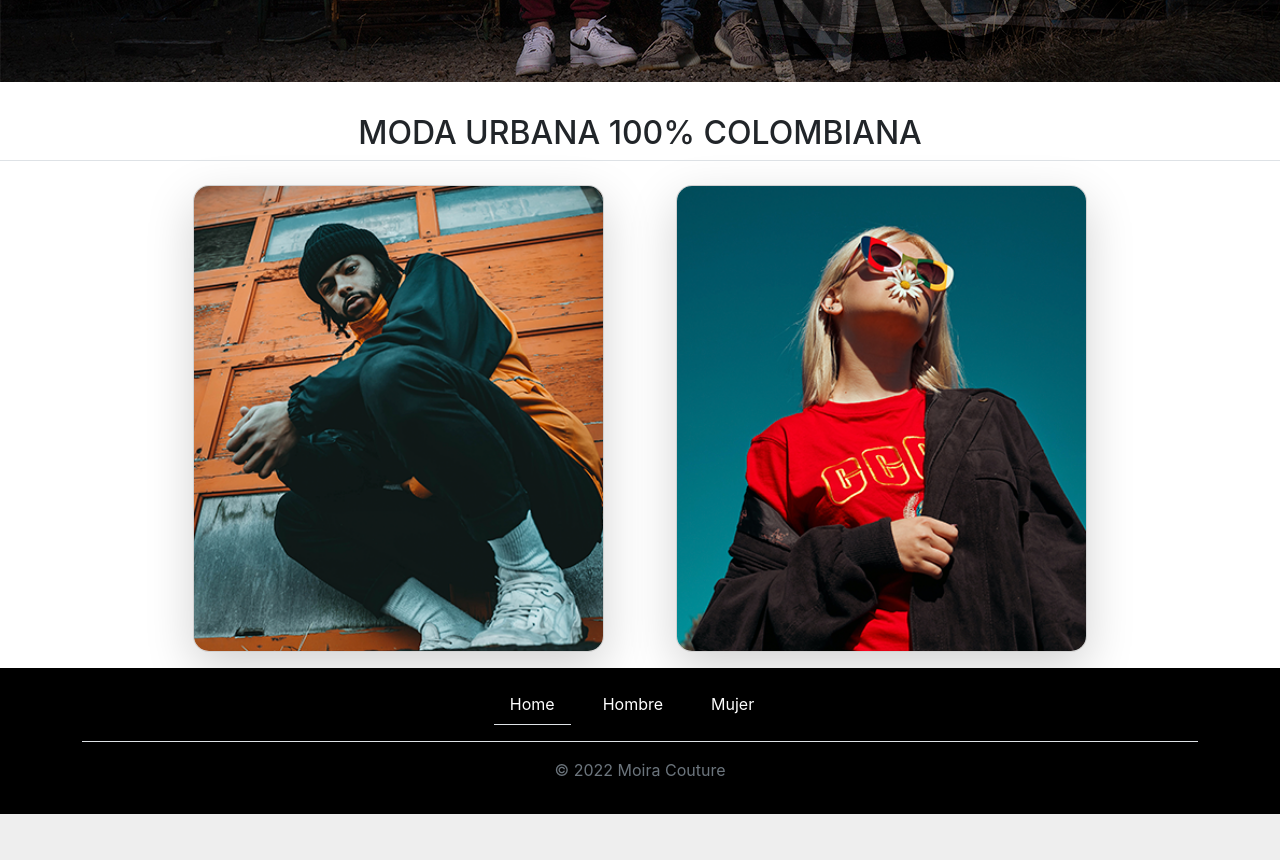
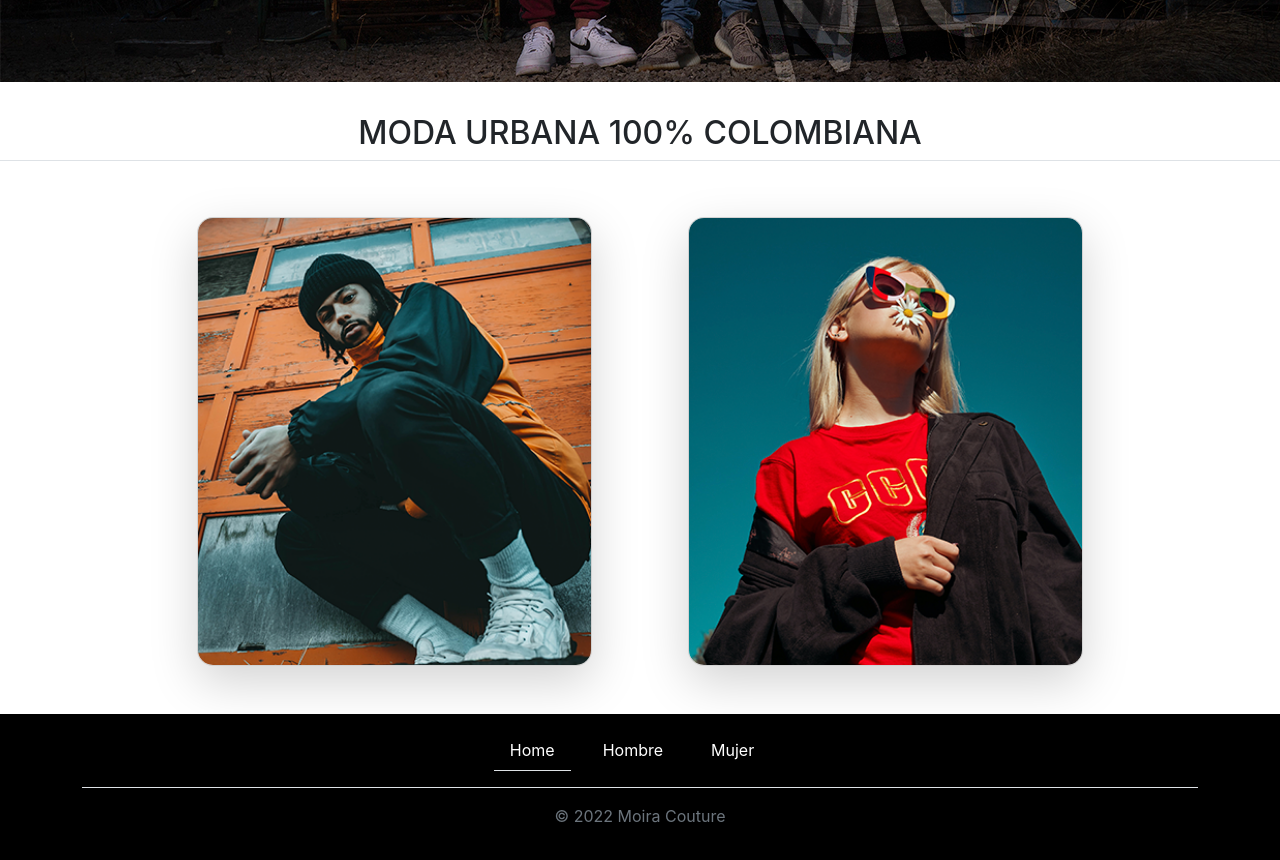
Before and after one commit to IsaacBenitez/MoiraCouture, a React (Create React App) app: page / in a window 1280 px wide. Shown: the part 720-1580 px from the top of the page. Before the commit the page ends 1534 px from the top, so only its background shows below. Built offline with nearby package versions, Linux system fonts and the light colour scheme.

Commit message:
Mejora en las tarjetas

```diff
--- a/src/components/cards.jsx
+++ b/src/components/cards.jsx
@@ -1,9 +1,9 @@
 function Cards(props) {
     return (
         <div>
-            <div className="container px-3 py-3" />
+            <div className="container px-5 py-3" />
             <h2 className="pb-2 border-bottom text-center">MODA URBANA 100% COLOMBIANA</h2>
-            <div className="row row-cols-1 row-cols-lg-3 align-items-stretch g-4 py-3 justify-content-center">
+            <div className="row row-cols-1 row-cols-lg-3 align-items-stretch g-5 py-5 justify-content-center">
 
                 <div className="col mx-4">
                     <div className="card card-cover overflow-hidden  rounded-4 shadow-lg">
```
